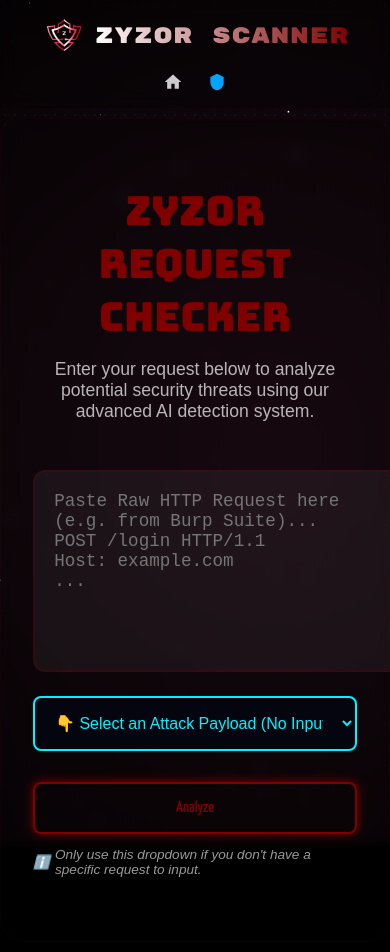
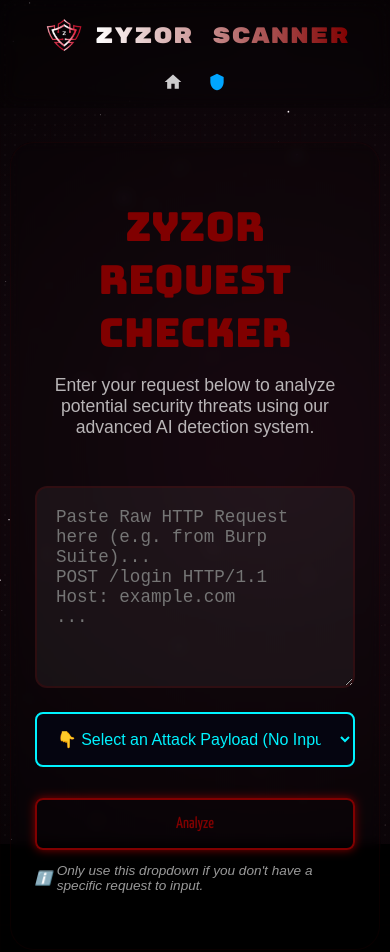
Before and after one commit to VaibhavM1503/zyzor, a Flask app: template templates/home.html in a window 390 px wide. Run offline with Flask 3, Linux system fonts and the light colour scheme; the template is opened without the code that fills it, so the values that code supplies are empty; some web fonts are replaced.

Commit message:
Fix input box and button responsiveness on mobile

```diff
--- a/static/styles.css
+++ b/static/styles.css
@@ -5,6 +5,13 @@ body {
     font-family: "Orbitron", sans-serif;
     overflow-x: hidden;
     position: relative;
+    box-sizing: border-box;
+}
+
+*,
+*:before,
+*:after {
+    box-sizing: border-box;
 }
 
 /* Starfield Canvas Background */
@@ -1311,12 +1318,19 @@ body::before {
 
 @media (max-width: 768px) {
     .checker-container {
-        padding: 2rem;
+        padding: 1.5rem;
         width: 95%;
+        margin-top: 2rem;
     }
 
     .checker-header h2 {
         font-size: 1.8rem;
+    }
+
+    #user-input {
+        font-size: 0.9rem;
+        /* Prevent zoom on mobile */
+        padding: 1rem;
     }
 }
 
```
